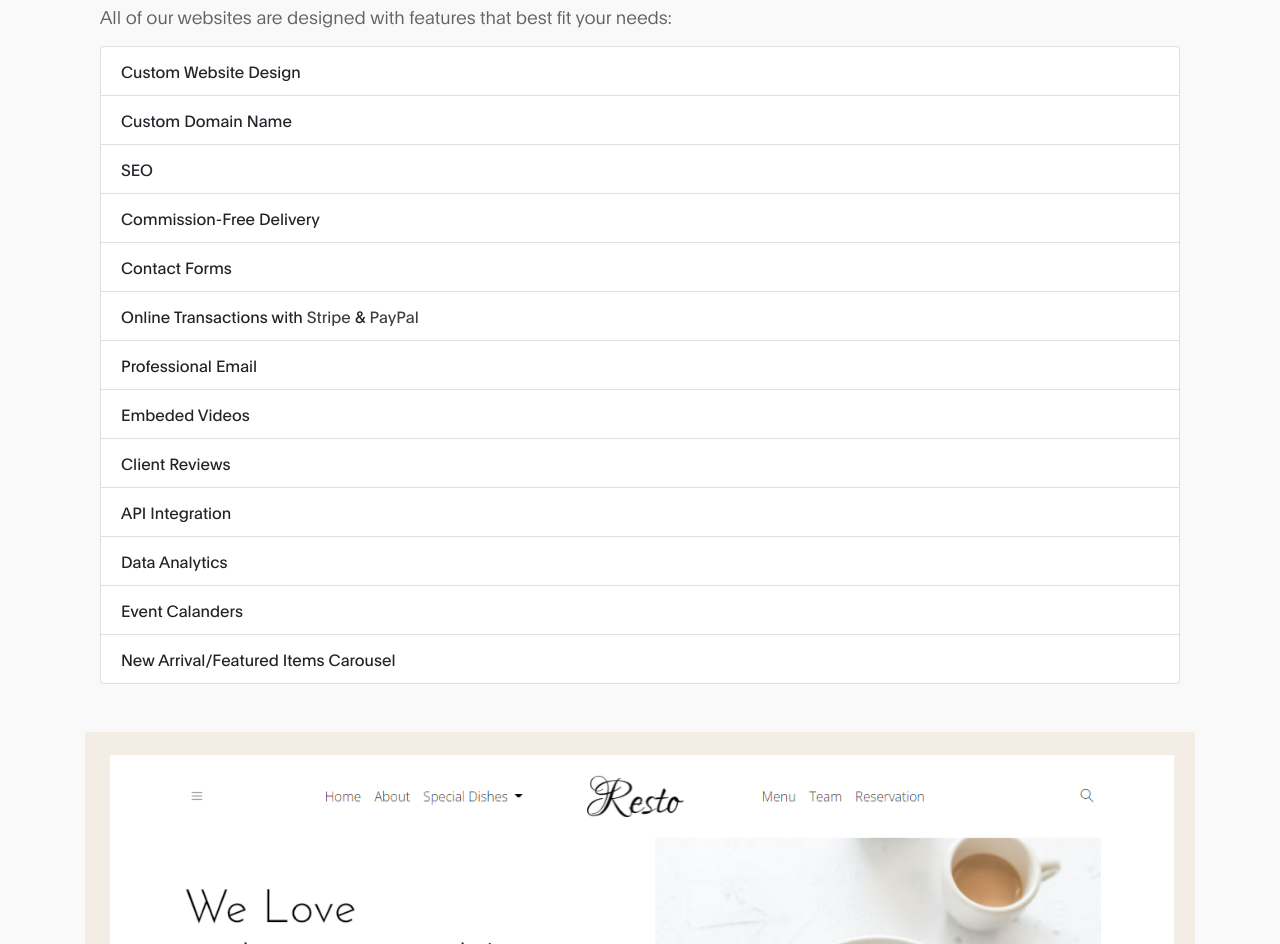
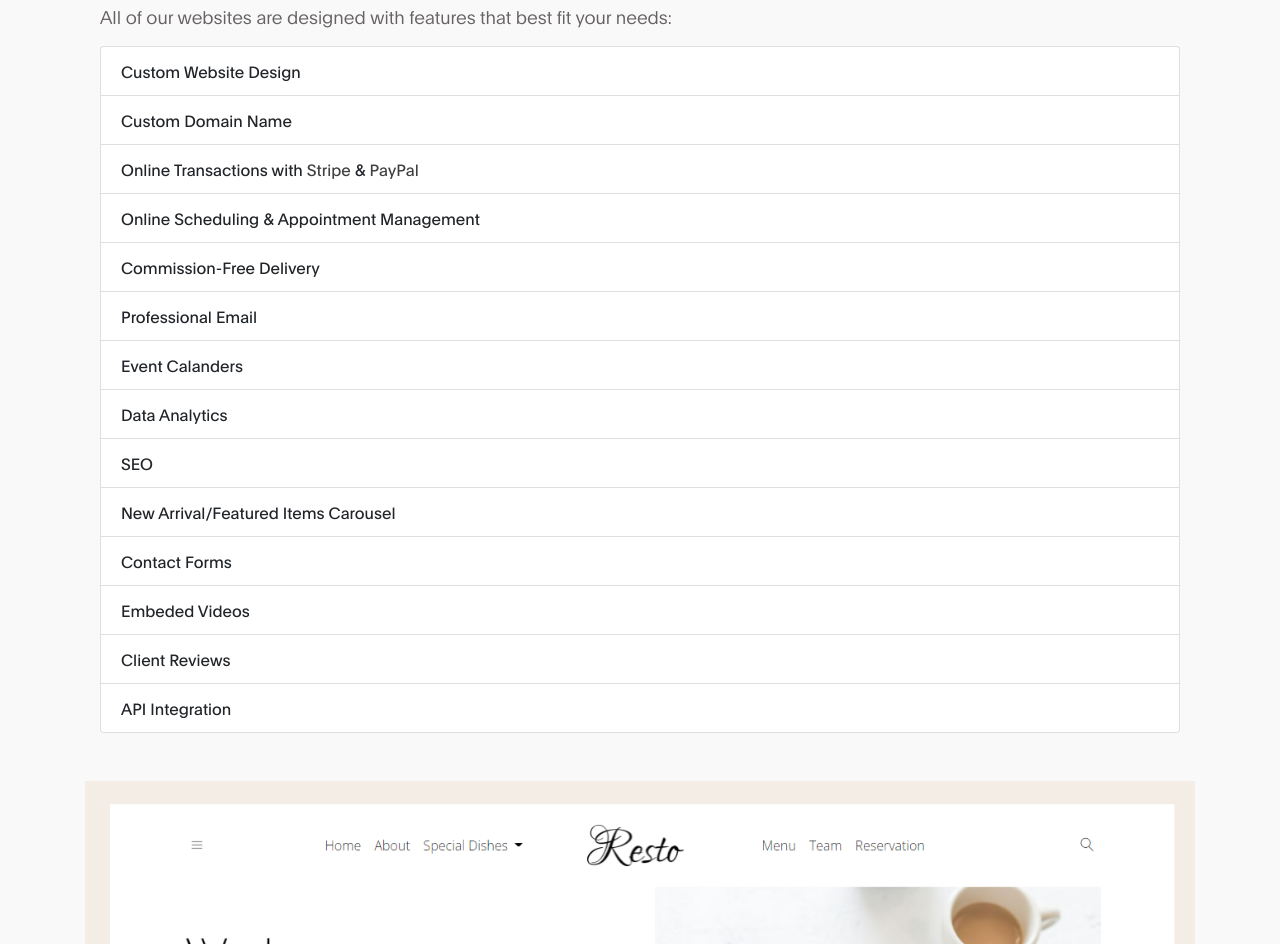
Before and after one commit to rickysegura/rickysegura.github.io, a plain HTML site: page index.html in a window 1280 px wide. Shown: the part 3967-4911 px from the top of the page. Drawn offline with Linux system fonts and the light colour scheme.

Commit message:
Update index.html

```diff
--- a/index.html
+++ b/index.html
@@ -299,17 +299,18 @@
                     <ul class="list-group">
                         <li class="list-group-item">Custom Website Design</li>
                         <li class="list-group-item">Custom Domain Name</li>
+                        <li class="list-group-item">Online Transactions with <a href="http://stripe.com" target="_blank">Stripe</a> &amp; <a href="https://developer.paypal.com/home/?_ga=2.1758579.397900775.1643084097-998521625.1643084097" target="_blank">PayPal</a></li>
+                        <li class="list-group-item">Online Scheduling &amp; Appointment Management</li>
+                        <li class="list-group-item">Commission-Free Delivery</li>
+                        <li class="list-group-item">Professional Email</li>
+                        <li class="list-group-item">Event Calanders</li>
+                        <li class="list-group-item">Data Analytics</li>
                         <li class="list-group-item">SEO</li>
-                        <li class="list-group-item">Commission-Free Delivery</li>
+                        <li class="list-group-item">New Arrival/Featured Items Carousel</li>
                         <li class="list-group-item">Contact Forms</li>
-                        <li class="list-group-item">Online Transactions with <a href="http://stripe.com" target="_blank">Stripe</a> &amp; <a href="https://developer.paypal.com/home/?_ga=2.1758579.397900775.1643084097-998521625.1643084097" target="_blank">PayPal</a></li>
-                        <li class="list-group-item">Professional Email</li>
                         <li class="list-group-item">Embeded Videos</li>
                         <li class="list-group-item">Client Reviews</li>
                         <li class="list-group-item">API Integration</li>
-                        <li class="list-group-item">Data Analytics</li>
-                        <li class="list-group-item">Event Calanders</li>
-                        <li class="list-group-item">New Arrival/Featured Items Carousel</li>
                     </ul>
                 </div>
 
```
